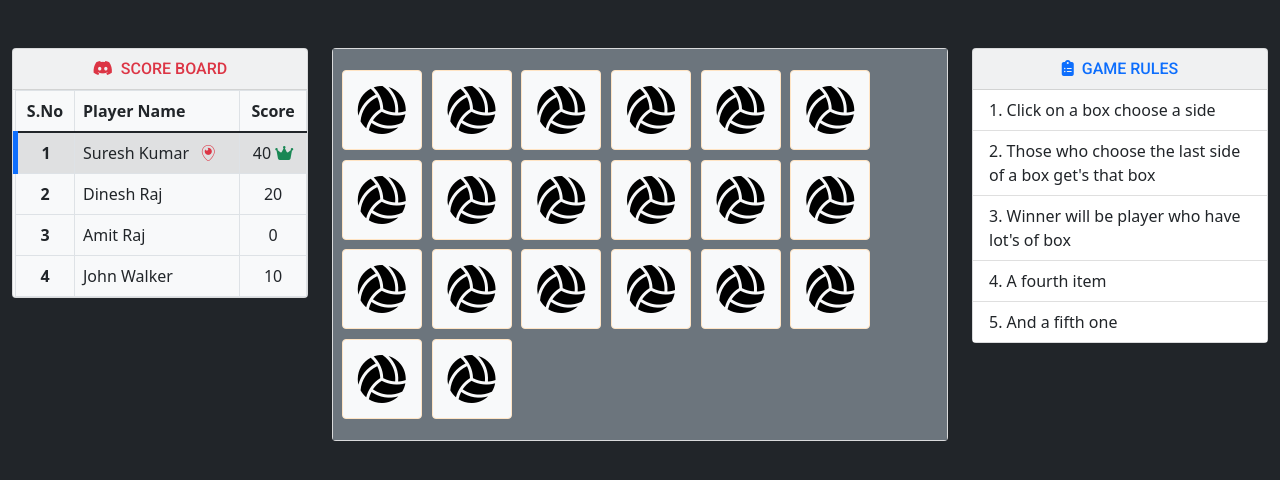
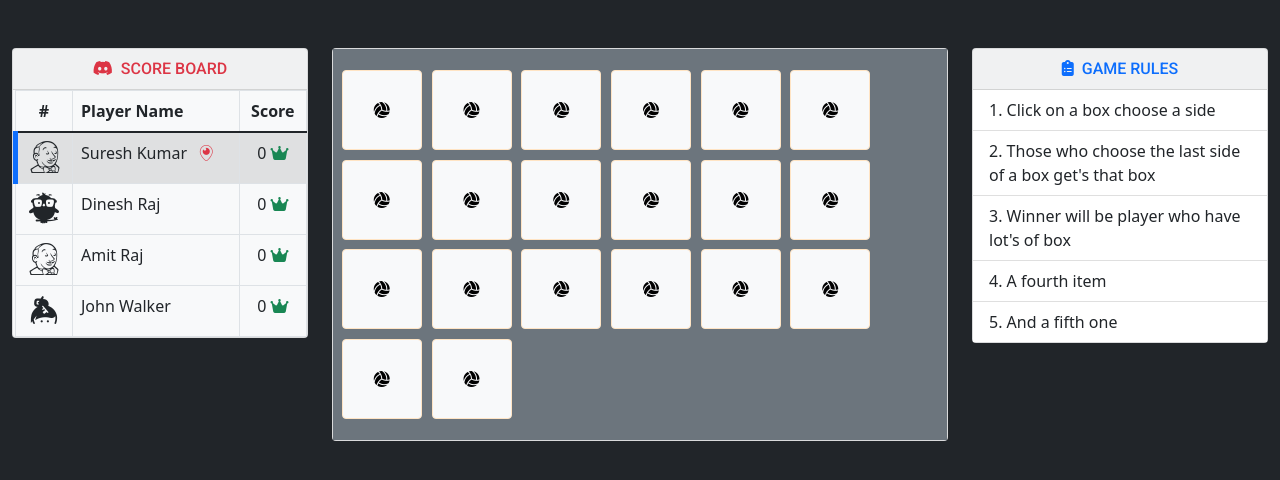
Before and after one commit to Suresh-Kumar-A/connect-dots-game, an Angular app: page /new-game in a window 1280 px wide. Shown: the top 480 px of the page. Built offline with nearby package versions, Linux system fonts and the light colour scheme.

Commit message:
day2 mid commit

```diff
--- /dev/null
+++ b/src/app/_model/box.ts
@@ -0,0 +1,25 @@
+// remove owner id - it's not needed
+export interface Box{
+    id:number,
+    ownerId:string,
+    status:boolean,
+    ownerAvatar:string,
+    position:[
+        left:{
+            status:boolean,
+            ownerId:string
+        },
+        right:{
+            status:boolean,
+            ownerId:string
+        },
+        top:{
+            status:boolean,
+            ownerId:string
+        },
+        bottom:{
+            status:boolean,
+            ownerId:string
+        }
+    ]
+}
--- a/src/app/_model/user.ts
+++ b/src/app/_model/user.ts
@@ -1,5 +1,6 @@
 export interface User {
     uid: string,
+    avatarClassList:string,
     name: string,
     status: boolean,
     score: number
--- a/src/app/components/new-game/new-game.component.html
+++ b/src/app/components/new-game/new-game.component.html
@@ -10,17 +10,20 @@
                     <table class="mb-0 table table-bordered table-hover">
                         <thead>
                             <tr>
-                                <th scope="col" class="text-center">S.No</th>
+                                <th scope="col" class="text-center">#</th>
                                 <th scope="col">Player Name</th>
                                 <th scope="col" class="text-center">Score</th>
                             </tr>
                         </thead>
                         <tbody>
                             <tr *ngFor="let player of playerList; index as i"
-                                [class]="{'active-user': count===i, 'table-active': count===i}">
-                                <th scope="row" class="text-center">{{i+1}}</th>
+                                [class]="{'active-user': currentUserIndex===i, 'table-active': currentUserIndex===i}">
+                                <!-- <th scope="row" class="text-center">{{i+1}}</th> -->
+                                <th scope="row" class="text-center">
+                                    <i [class]="'fa-2x '+player.avatarClassList"></i>
+                                </th>
                                 <td>{{player.name}} <i class="fab fa-periscope custom-ml-1 text-danger"
-                                        *ngIf="count===i"></i></td>
+                                        *ngIf="currentUserIndex===i"></i></td>
                                 <td class="text-center">
                                     {{player.score}}
                                     <i class="fas fa-crown text-success" *ngIf="player.score===highScore"></i>
@@ -35,9 +38,11 @@
             <div class="card mt-5 tex-dark bg-light">
                 <div class="card-body bg-secondary">
                     <div class="row">
-                        <button type="button" class="btn btn-light button_custom" (click)="showOptionsPopup()"
-                            *ngFor="let box of boxList; index as i">
-                            <i class="fas fa-3x fa-volleyball-ball"></i>
+                        <button type="button" class="btn btn-light button_custom" (click)="markBoxPosition(box)"
+                            *ngFor="let box of boxList; index as i" [disabled]="box.status"
+                            [class]="{'mark-left': box.position[0].status && !box.status, 'mark-right': box.position[1].status && !box.status,'mark-top': box.position[2].status && !box.status, 'mark-bottom': box.position[3].status && !box.status}">
+                            <i class="fas fa-volleyball-ball" *ngIf="!box.ownerAvatar"></i>
+                            <i [class]="'fa-3x '+box.ownerAvatar" *ngIf="box.ownerAvatar"></i>
                         </button>
                     </div>
 
--- a/src/app/components/new-game/new-game.component.scss
+++ b/src/app/components/new-game/new-game.component.scss
@@ -2,11 +2,11 @@
 //   color: white;
 // }
 
-.custom-ml-1{
+.custom-ml-1 {
   margin-left: 0.5rem;
 }
 
-.active-user{
+.active-user {
   border-left-width: 0.35rem;
   border-left-color: #0d6efd;
 }
@@ -17,3 +17,22 @@
   margin: 0.8%;
   border-color: bisque;
 }
+
+.mark-left {
+  border-left-color: #dc3545;
+  border-left-width: 0.25rem;
+}
+.mark-right {
+  border-right-color: #212529;
+  border-right-width: 0.25rem;
+}
+
+.mark-top {
+  border-top-color: #146c43;
+  border-top-width: 0.25rem;
+}
+
+.mark-bottom {
+  border-bottom-color: #ffc107;
+  border-bottom-width: 0.25rem;
+}
--- a/src/app/components/new-game/new-game.component.ts
+++ b/src/app/components/new-game/new-game.component.ts
@@ -1,4 +1,5 @@
 import { Component, OnInit } from '@angular/core';
+import { Box } from 'src/app/_model/box';
 import { User } from 'src/app/_model/user';
 import swal from 'sweetalert';
 
@@ -9,89 +10,156 @@ import swal from 'sweetalert';
 })
 export class NewGameComponent implements OnInit {
 
-  playerList:User[]=[];
-  count=0;
-  // highScore=0;
-  highScore=40;
-  numOfBoxed=20;
-  boxList=new Array(20);
+  playerList: User[] = [];
+  currentUserIndex = 0;
+  highScore = 0;
+  numOfBoxed = 20;
+  boxList: Box[] = [];
+  avatarClassList = ['fab fa-optin-monster', 'fab fa-grunt', 'fab fa-earlybirds', 'fab fa-grav', 'fas fa-bacterium',
+    'fab fa-jenkins', 'fab fa-keybase', 'fab fa-linux', 'fas fa-football-ball', 'fab fa-gitkraken'];
 
   constructor() { }
 
   ngOnInit(): void {
     this.addSamplePlayers();
-    // this.swal=require('sweetalert2');
+    this.addSampleBox(20);
   }
 
-  private addSamplePlayers(){
-    const player1:User={
+  private addSamplePlayers() {
+    const player1: User = {
       uid: 'SK1',
       name: 'Suresh Kumar',
       status: false,
-      score: 40
+      score: 0,
+      avatarClassList: this.getRandomAvatar()
     };
-    const player2:User={
+    const player2: User = {
       uid: 'DR1',
       name: 'Dinesh Raj',
       status: false,
-      score: 20
+      score: 0,
+      avatarClassList: this.getRandomAvatar()
     };
-    const player3:User={
+    const player3: User = {
       uid: 'AR1',
       name: 'Amit Raj',
       status: true,
-      score: 0
+      score: 0,
+      avatarClassList: this.getRandomAvatar()
     };
-    const player4:User={
+    const player4: User = {
       uid: 'JW1',
       name: 'John Walker',
       status: false,
-      score: 10
+      score: 0,
+      avatarClassList: this.getRandomAvatar()
     };
-    this.playerList.push(player1,player2,player3,player4);
+    this.playerList.push(player1, player2, player3, player4);
   }
 
-  changeUser(){
-    // Check whether we need status or not
-    // this.playerList[this.count].status=true;
-    this.count=Math.floor((Math.random()*100)%4);
-    console.log("New count"+this.count)
+  private addSampleBox(size: number) {
+    for (let i = 0; i < size; i++) {
+      this.boxList[i] = {
+        id: i,
+        ownerId: '',
+        status: false,
+        ownerAvatar: '',
+        position: [
+          {
+            status: false,
+            ownerId: ''
+          },
+          {
+            status: false,
+            ownerId: ''
+          },
+          {
+            status: false,
+            ownerId: ''
+          },
+          {
+            status: false,
+            ownerId: ''
+          }
+        ]
+      };
+    }
   }
 
-  showOptionsPopup(){
-    // Swal.fire({
-    //   title: 'Auto close alert!',
-    //   text: 'I will close in 2 seconds.',
-    //   showCancelButton:true,
-    //   showConfirmButton:true,
-    //   showDenyButton:true,
-    //   confirmButtonColor:'green',
-    //   cancelButtonColor:'blue',
-    //   denyButtonColor: 'orange'
-    // })
+  private getRandomAvatar(): string {
+    return this.avatarClassList[Math.floor((Math.random() * 100) % 10)];
+  }
 
+  markBoxPosition(box: Box) {
+    // console.log(box)
     swal({
       buttons: {
-        Top: { text: "TOP", value: "top", className:'btn-success'},
-        Bottom: { text: "Bottom", value: "bottom",className:'btn-warning' },
-        Left: { text: "LEFT", value: "left",className:'btn-danger' },
-        Right: { text: "RIGHT", value: "right", className:'btn-dark'}
+        Left: { text: "LEFT", value: "left", className: 'btn-danger', visible: !box.position[0].status },
+        Right: { text: "RIGHT", value: "right", className: 'btn-dark', visible: !box.position[1].status },
+        Top: { text: "TOP", value: "top", className: 'btn-success', visible: !box.position[2].status },
+        Bottom: { text: "Bottom", value: "bottom", className: 'btn-warning', visible: !box.position[3].status }
       },
     })
       .then((value: any) => {
         switch (value) {
-          case "left": console.log("left")
+          case "left": {
+            // console.log("left")
+            this.boxList[box.id].position[0].status = true;
+            this.checkBoxCompletion(box.id);
+          }
             break;
-          case "right": console.log("right")
+          case "right": {
+            // console.log("right")
+            this.boxList[box.id].position[1].status = true;
+            this.checkBoxCompletion(box.id);
+          }
             break;
-          case "top":console.log("top")
+          case "top": {
+            // console.log("top")
+            this.boxList[box.id].position[2].status = true;
+            this.checkBoxCompletion(box.id);
+          }
             break;
-          case "bottom": console.log("bottom")
+          case "bottom": {
+            // console.log("bottom")
+            this.boxList[box.id].position[3].status = true;
+            this.checkBoxCompletion(box.id);
+          }
             break;
           default:
-            console.log("Nothing");
+          // console.log("Nothing");
         }
+        this.changeActiveUser();
       });
+  }
 
+  private checkBoxCompletion(id: number) {
+    const left = this.boxList[id].position[0].status;
+    const right = this.boxList[id].position[1].status;
+    const top = this.boxList[id].position[2].status;
+    const bottom = this.boxList[id].position[3].status;
+    if (left && right && top && bottom) {
+      this.boxList[id].status = true;
+      this.boxList[id].ownerAvatar = this.playerList[this.currentUserIndex].avatarClassList;
+      this.playerList[this.currentUserIndex].score++;
+      // this.playerList.forEach((user, index) => {
+      //   if (user.score > this.highScore) {
+      //     this.highScore = user.score;
+      //   }
+      // });
+      for (let i = 0; i < this.playerList.length; i++) {
+        let user = this.playerList[i];
+        if (user.score > this.highScore) {
+          this.highScore = user.score;
+          break;
+        }
+      }
+    }
+  }
+
+  private changeActiveUser() {
+    // making next user active
+    this.currentUserIndex++;
+    this.currentUserIndex = this.currentUserIndex > 3 ? (this.currentUserIndex % 4) : this.currentUserIndex;
   }
 }
```
Lines whose indentation alone changed are shown as unchanged.
